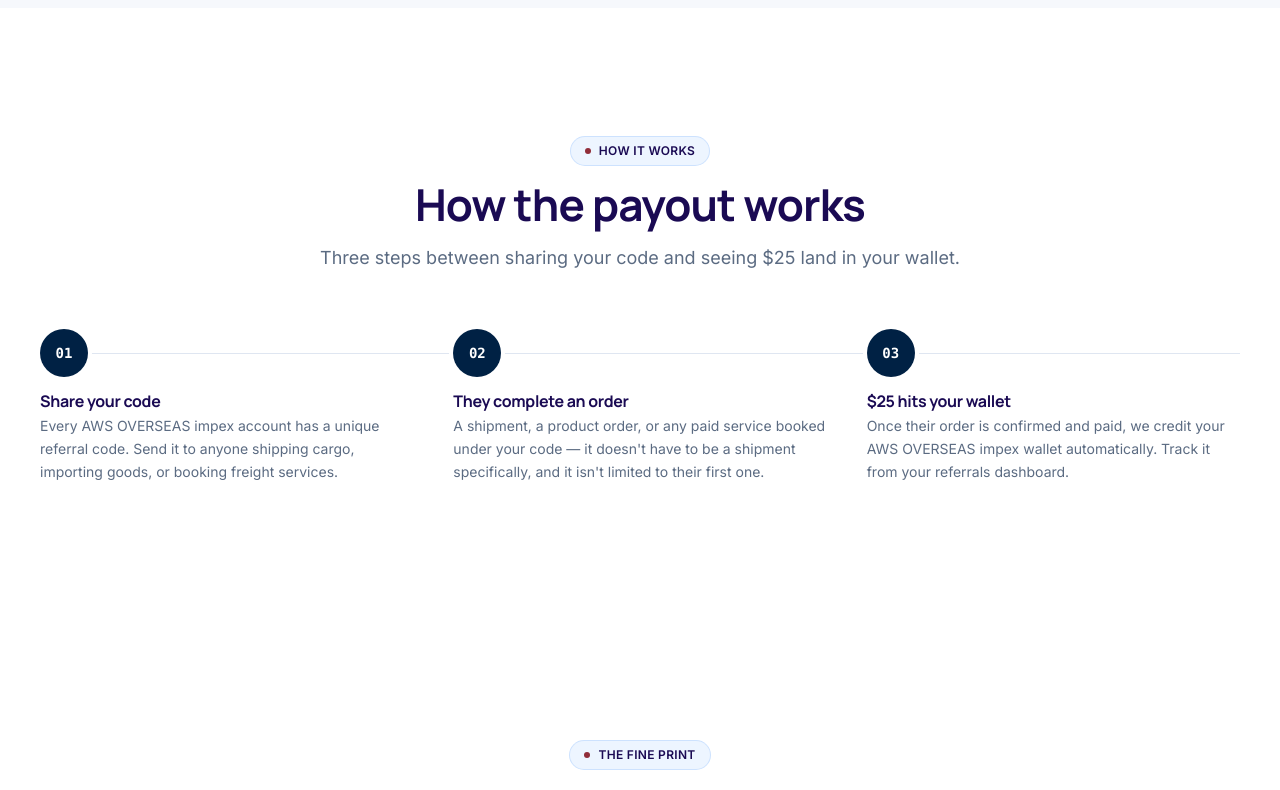
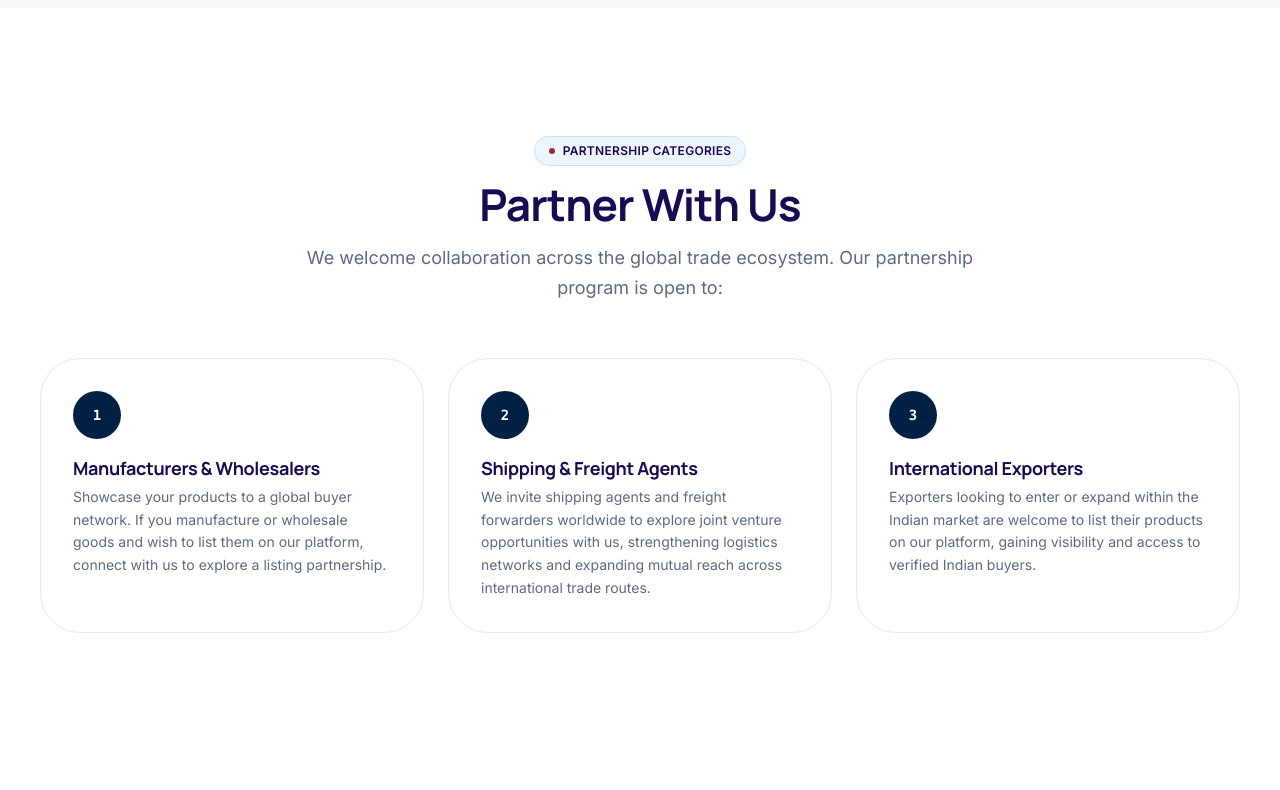
Before and after one commit to dakshtandel-9/AWSoverseas, a Next.js app: page /referral-rewards in a window 1280 px wide. Shown: the part 1440-2230 px from the top of the page. Built offline with nearby package versions, Linux system fonts and the light colour scheme; no server answers.

Commit message:
new section added in referpage

```diff
--- a/Content/individualService.json
+++ b/Content/individualService.json
@@ -994,7 +994,6 @@
         "badge": "Cargo Protection",
         "title": "Insurance for Every Shipment",
         "subtitle": "AWS OVERSEAS impex arranges cargo insurance so your goods are covered against loss, damage, and delay from the moment they leave the factory to the moment they reach your door, whichever way they travel.",
-        "primaryButton": "Enquire now",
         "secondaryButton": "Contact Us"
       },
       "overview": {
--- a/Content/referralRewards.json
+++ b/Content/referralRewards.json
@@ -82,6 +82,28 @@
     "primaryButton": "Apply to Partner",
     "secondaryButton": "Contact Partnership Team"
   },
+  "partnerCategories": {
+    "eyebrow": "Partnership Categories",
+    "title": "Partner With Us",
+    "description": "We welcome collaboration across the global trade ecosystem. Our partnership program is open to:",
+    "categories": [
+      {
+        "number": "1",
+        "title": "Manufacturers & Wholesalers",
+        "description": "Showcase your products to a global buyer network. If you manufacture or wholesale goods and wish to list them on our platform, connect with us to explore a listing partnership."
+      },
+      {
+        "number": "2",
+        "title": "Shipping & Freight Agents",
+        "description": "We invite shipping agents and freight forwarders worldwide to explore joint venture opportunities with us, strengthening logistics networks and expanding mutual reach across international trade routes."
+      },
+      {
+        "number": "3",
+        "title": "International Exporters",
+        "description": "Exporters looking to enter or expand within the Indian market are welcome to list their products on our platform, gaining visibility and access to verified Indian buyers."
+      }
+    ]
+  },
 
   "cta": {
     "title": "Your code is already waiting in your account",
--- a/src/app/referral-rewards/page.tsx
+++ b/src/app/referral-rewards/page.tsx
@@ -4,6 +4,7 @@
 import { ReferralHowItWorks } from "@/components/referral/referral-how-it-works";
 import { ReferralRules } from "@/components/referral/referral-rules";
 import { ReferralBecomePartner } from "@/components/referral/referral-become-partner";
+import { ReferralPartnerCategories } from "@/components/referral/referral-partner-categories";
 import { ReferralCta } from "@/components/referral/referral-cta";
 import { ReferralFaq } from "@/components/referral/referral-faq";
 
@@ -14,6 +15,7 @@
     <>
       <ReferralHero data={referralRewards.hero} />
       <ReferralBecomePartner data={referralRewards.becomePartner} />
+      <ReferralPartnerCategories data={referralRewards.partnerCategories} />
       <ReferralHowItWorks data={referralRewards.howItWorks} />
       <ReferralRules data={referralRewards.rules} />
       <ReferralCta data={referralRewards.cta} />
--- /dev/null
+++ b/src/components/referral/referral-partner-categories.tsx
@@ -0,0 +1,38 @@
+"use client";
+
+import { motion } from "framer-motion";
+import { Section } from "@/components/ui/section";
+import { SectionHeading } from "@/components/ui/section-heading";
+
+type Category = { number: string; title: string; description: string };
+type Data = { eyebrow: string; title: string; description: string; categories: Category[] };
+
+const ease = [0.16, 1, 0.3, 1] as const;
+
+/** Three distinct partner categories, each labeled 1/2/3 in the source copy — numbering kept as given. */
+export function ReferralPartnerCategories({ data }: { data: Data }) {
+  return (
+    <Section spacing="lg">
+      <SectionHeading eyebrow={data.eyebrow} title={data.title} subtitle={data.description} />
+
+      <div className="mt-14 grid gap-6 lg:grid-cols-3">
+        {data.categories.map((category, i) => (
+          <motion.div
+            key={category.title}
+            className="flex flex-col rounded-2xl border border-[#e4e9f2] bg-white p-8"
+            initial={{ opacity: 0, y: 18 }}
+            whileInView={{ opacity: 1, y: 0 }}
+            viewport={{ once: true, margin: "-50px" }}
+            transition={{ duration: 0.5, delay: i * 0.1, ease }}
+          >
+            <span className="grid size-12 shrink-0 place-items-center rounded-full bg-[#002144] font-mono text-sm font-bold text-white">
+              {category.number}
+            </span>
+            <h3 className="mt-5 text-lg font-bold text-[#1A0A53]">{category.title}</h3>
+            <p className="mt-2 text-sm leading-relaxed text-[#5b6b82]">{category.description}</p>
+          </motion.div>
+        ))}
+      </div>
+    </Section>
+  );
+}
--- a/src/components/service-detail/service-hero.tsx
+++ b/src/components/service-detail/service-hero.tsx
@@ -11,7 +11,7 @@
   badge: string;
   title: string;
   subtitle: string;
-  primaryButton: string;
+  primaryButton?: string;
   secondaryButton: string;
 };
 
@@ -104,9 +104,11 @@
               animate={{ opacity: 1, y: 0 }}
               transition={{ duration: 0.7, delay: 0.28, ease }}
             >
-              <Button href="/quote" size="lg" variant="secondary">
-                {data.primaryButton} <ArrowRight className="size-4" />
-              </Button>
+              {data.primaryButton && (
+                <Button href="/quote" size="lg" variant="secondary">
+                  {data.primaryButton} <ArrowRight className="size-4" />
+                </Button>
+              )}
               <a
                 href="/contact"
                 className="group inline-flex h-14 items-center gap-2 rounded-full px-8 text-base font-medium text-[#1A0A53]/90 transition-all duration-300"
--- a/src/components/services/services-hero.tsx
+++ b/src/components/services/services-hero.tsx
@@ -9,7 +9,7 @@
   badge: string;
   title: string;
   subtitle: string;
-  primaryButton: string;
+  primaryButton?: string;
   secondaryButton: string;
 };
 
@@ -91,9 +91,11 @@
             animate={{ opacity: 1, y: 0 }}
             transition={{ duration: 0.7, delay: 0.28, ease }}
           >
-            <Button href="/quote" size="lg" variant="secondary">
-              {data.primaryButton} <ArrowRight className="size-4" />
-            </Button>
+            {data.primaryButton && (
+              <Button href="/quote" size="lg" variant="secondary">
+                {data.primaryButton} <ArrowRight className="size-4" />
+              </Button>
+            )}
             <a
               href="/contact"
               className="group inline-flex h-14 items-center gap-2 rounded-full px-8 text-base font-medium text-[#1A0A53]/90 transition-all duration-300"
```
